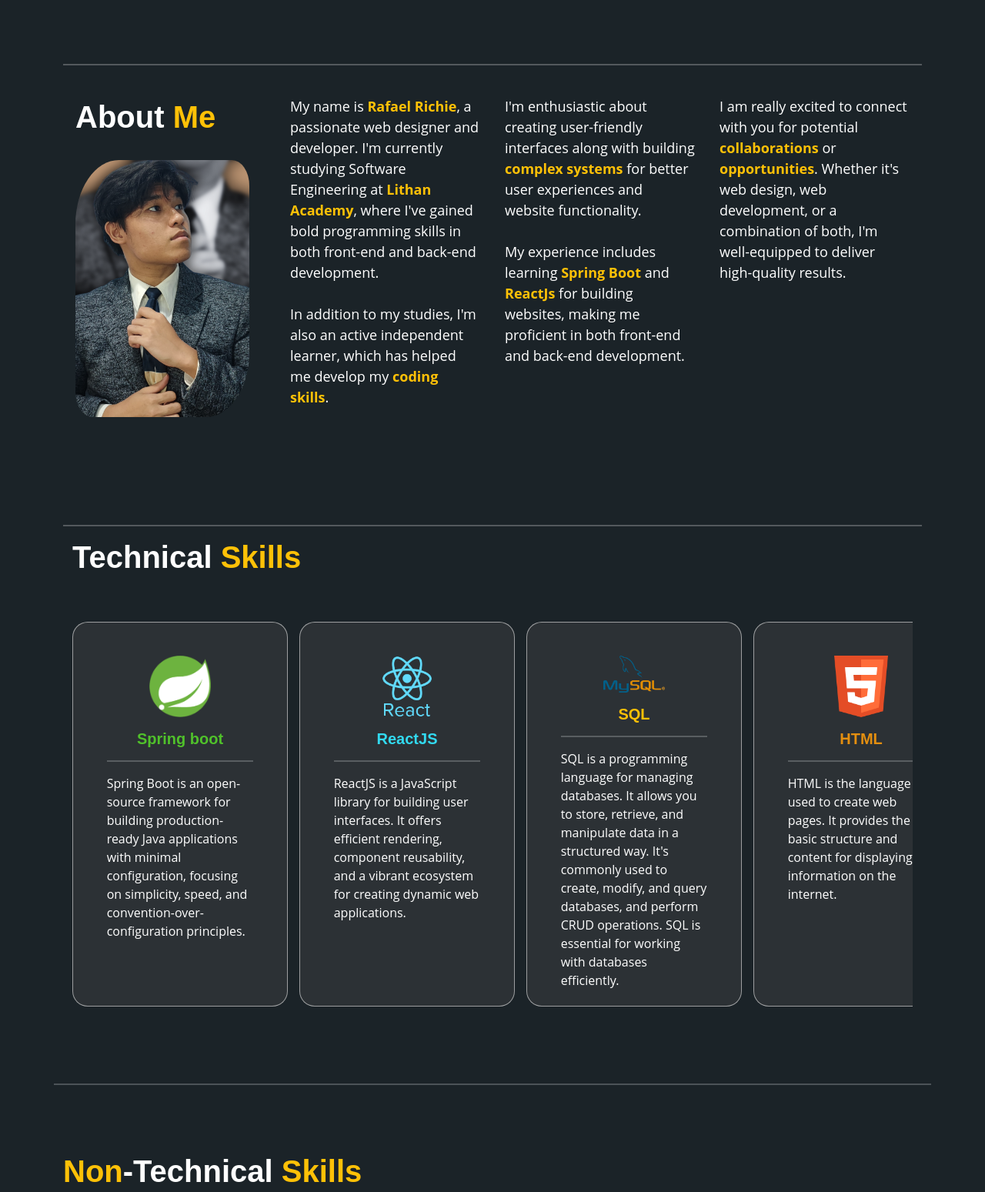
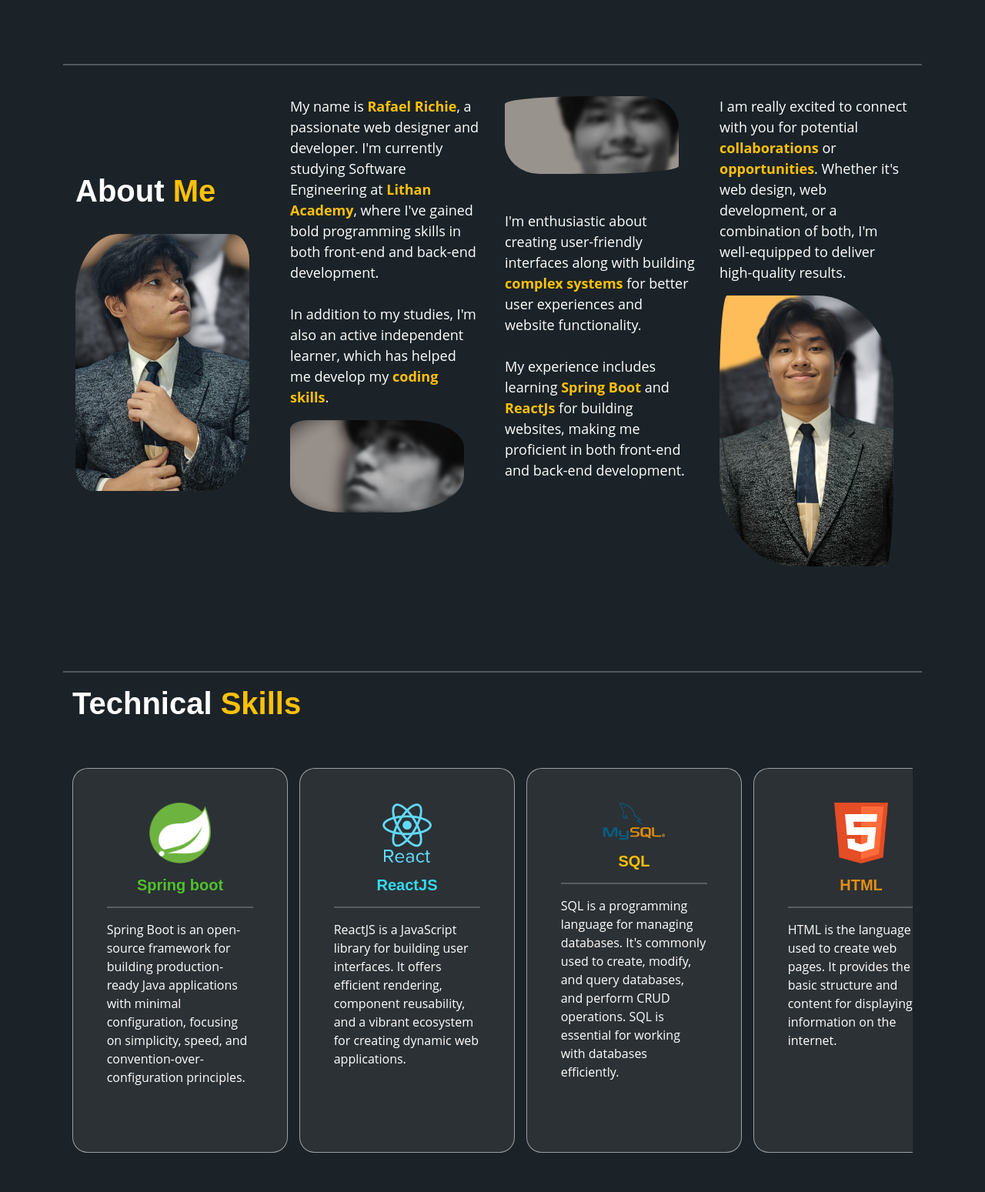
Before and after one commit to xernomm/portfolio, a plain HTML site: page index.html in a window 1280 px wide. Shown: the part 740-2289 px from the top of the page at 77% size. Drawn offline with nearby package versions, Linux system fonts and the light colour scheme.

Commit message:
adjustments

```diff
--- a/index.html
+++ b/index.html
@@ -137,19 +137,25 @@
             <p style="font-size: 18px;" class="text-white">
                 My name is <span class="fw-bold text-warning">Rafael Richie</span>, a passionate web designer and developer. I'm currently studying Software Engineering at <span class="fw-bold text-warning">Lithan Academy</span>, where I've gained bold programming skills in both front-end and back-end development. <br><br> In addition to my studies, I'm also an active independent learner, which has helped me develop my <span class="text-warning fw-bold">coding skills</span>.
             </p>
+            <img id="pp2" src="img/pp2.png" alt="" class="col-11 my-auto">
 
         </div>
 
         <div id="about3" class="col-3 px-3">
+          <img id="pp4" src="img/pp4.png" alt="" class="col-11 mb-5">
+
             <p style="font-size: 18px;" class="text-white">
                 I'm enthusiastic about creating user-friendly interfaces along with building <span class="text-warning fw-bold">complex systems</span> for better user experiences and website functionality. <br><br> My experience includes learning <span class="text-warning fw-bold">Spring Boot</span> and <span class="text-warning fw-bold">ReactJs</span> for building websites, making me proficient in both front-end and back-end development. <br><br>
             </p>
+
         </div>
 
         <div id="about4" class="col-3 px-3 ">
             <p style="font-size: 18px;" class="text-white">
                 I am really excited to connect with you for potential <span class="fw-bold text-warning">collaborations</span> or <span class="fw-bold text-warning">opportunities</span>. Whether it's web design, web development, or a combination of both, I'm well-equipped to deliver high-quality results.
             </p>
+            <img id="pp3" src="img/pp3.png" alt="" class="col-11 my-auto">
+
             <br>
         </div>
     </div>
@@ -196,7 +202,7 @@
               <div id="" class="col-12   mt-3">
                 <h5 class="lead fw-bold text-center text-warning">SQL</h5>
                 <hr class="border border-color-white">
-                <p class="card-text text-white">SQL is a programming language for managing databases. It allows you to store, retrieve, and manipulate data in a structured way. It's commonly used to create, modify, and query databases, and perform CRUD operations. SQL is essential for working with databases efficiently.</p>
+                <p class="card-text text-white">SQL is a programming language for managing databases. It's commonly used to create, modify, and query databases, and perform CRUD operations. SQL is essential for working with databases efficiently.</p>
               </div>
             </div>
 
```
